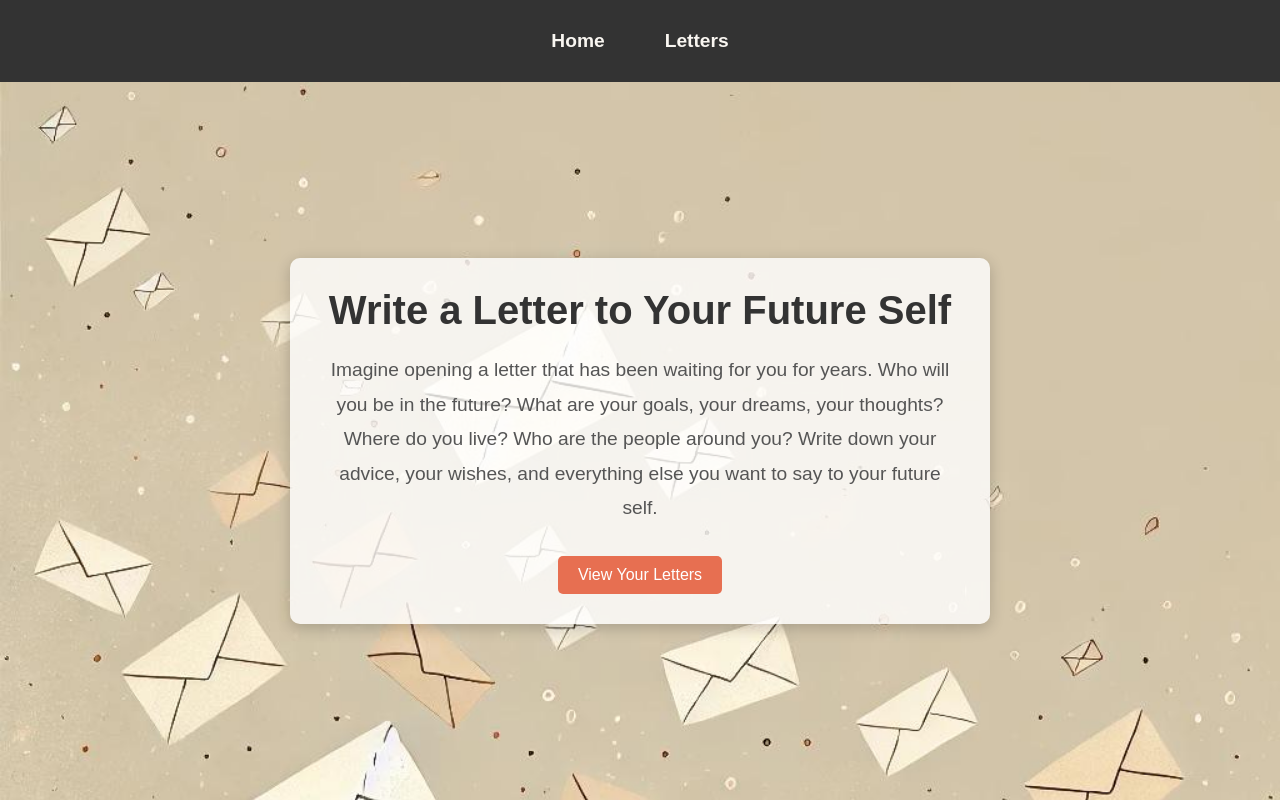
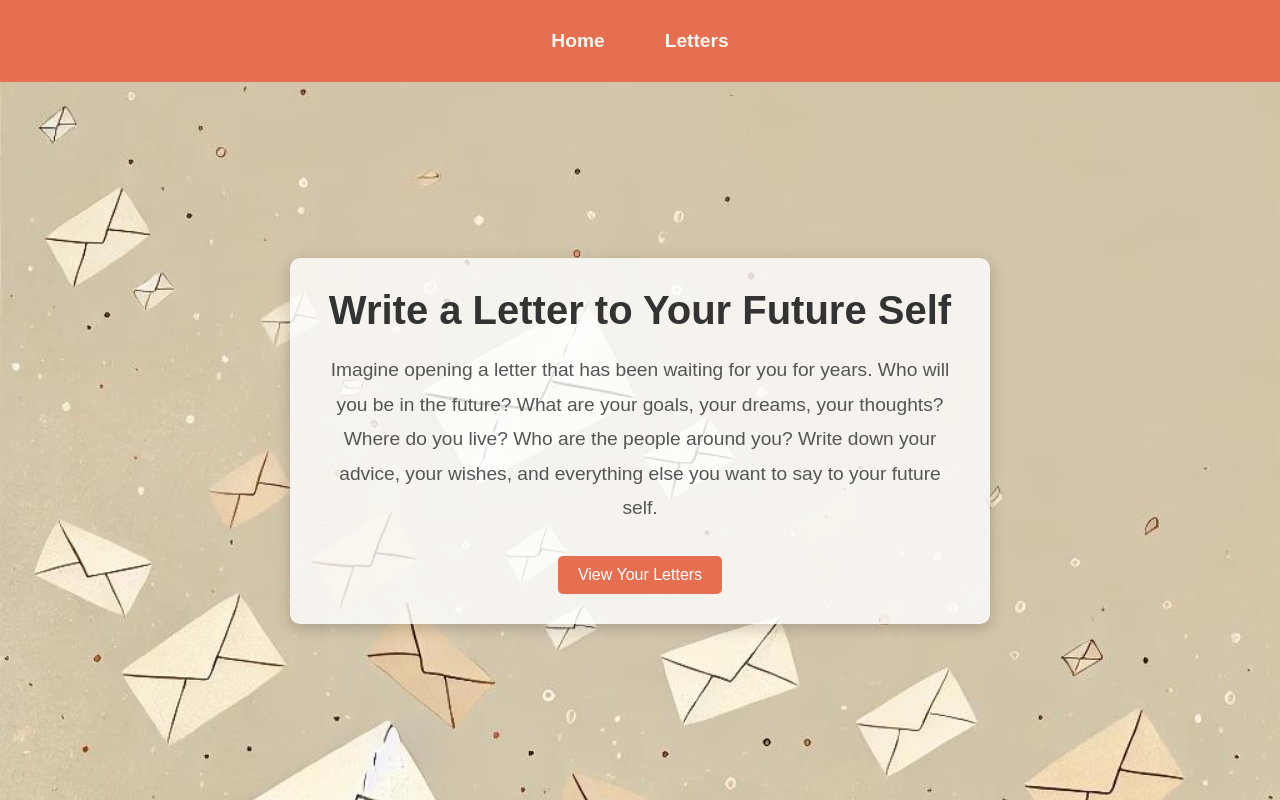
Before and after one commit to horodylova/special-letter, a React (Vite) app: page / in a window 1280 px wide. Built offline with nearby package versions, Linux system fonts and the light colour scheme.

Commit message:
changed the color of the header

```diff
--- a/src/components/App/App.styled.js
+++ b/src/components/App/App.styled.js
@@ -2,12 +2,12 @@ import styled from "styled-components";
 import { Link } from "react-router-dom";
 
 export const Header = styled.header`
-  background-color: #333;
-  padding: 20px;
-  display: flex;
-  justify-content: center;
-  align-items: center;
-  box-shadow: 0px 4px 8px rgba(0, 0, 0, 0.2);
+background-color: #e76f51;
+padding: 20px;
+display: flex;
+justify-content: center;
+align-items: center;
+box-shadow: 0px 4px 8px rgba(0, 0, 0, 0.2);
 `;
 
 export const Nav = styled.nav`
```
